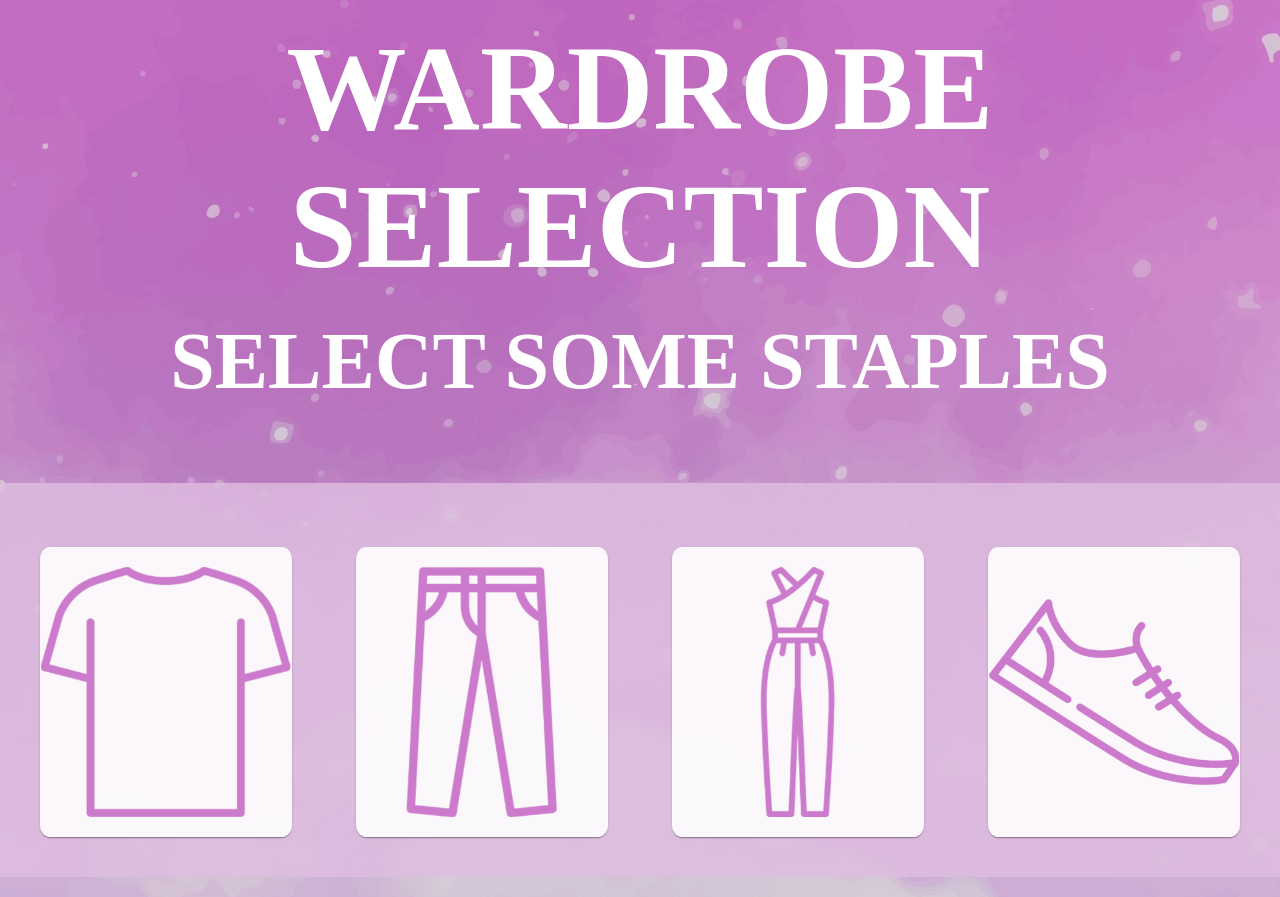
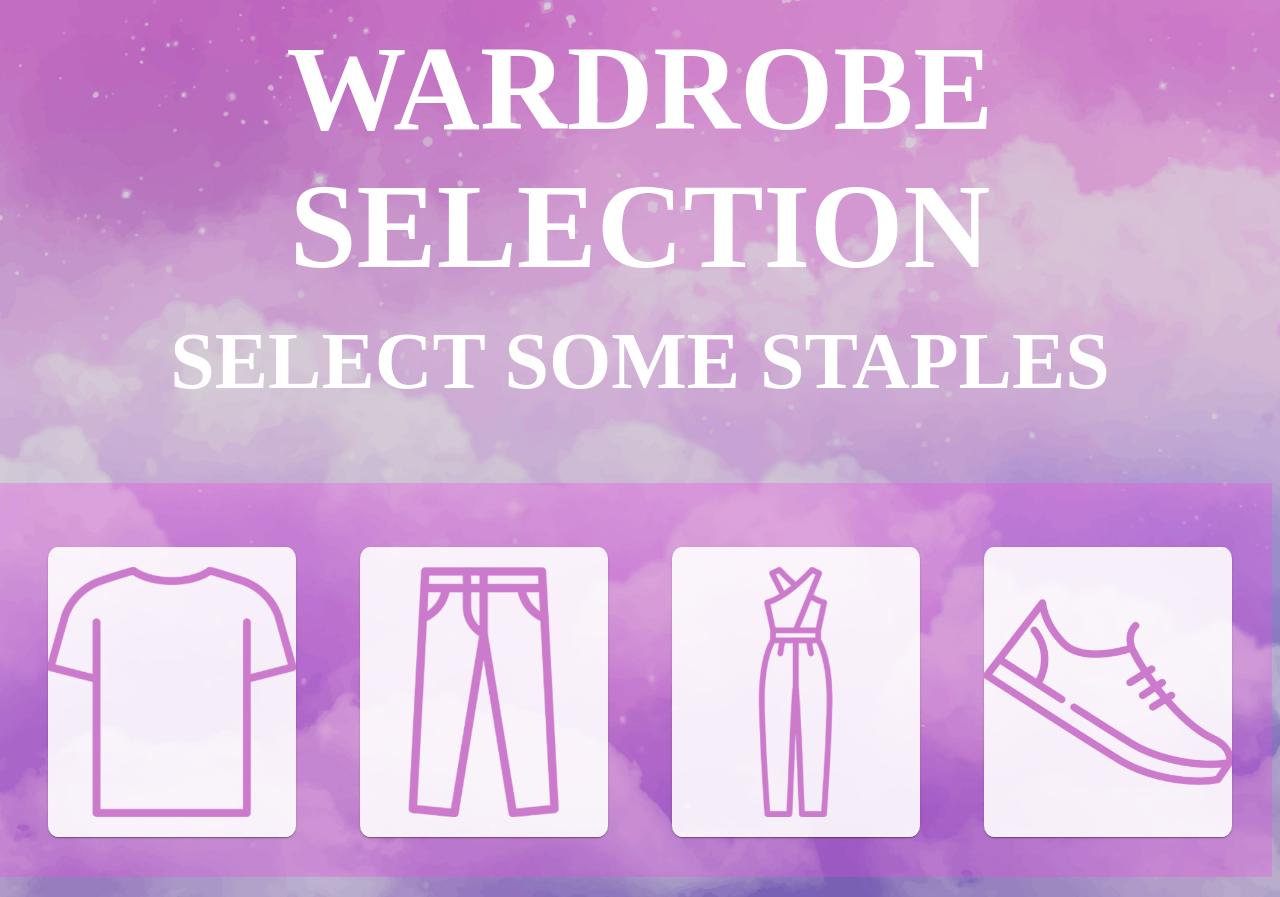
Before and after one commit to CaitiGre/Llamafy-Group-Project, a React (Create React App) app: page /wardrobeSelection in a window 1280 px wide. Built offline with nearby package versions, Linux system fonts and the light colour scheme; the HTML template or start-up script is replaced by a standard one; a web font is replaced by a local one.

Commit message:
Change Card Box backgroun colour

```diff
--- a/src/components/ClothesSelection/ClothesSelection.jsx
+++ b/src/components/ClothesSelection/ClothesSelection.jsx
@@ -89,7 +89,7 @@ function ClothesSelection() {
               className="clothe-card"
               sx={{
                 borderRadius: "4%",
-                backgroundColor: "rgba(255, 255, 255, 0.89)",
+                backgroundColor: "rgba(255, 255, 255, 0.2)",
                 margin: "20px",
                 padding: "20px",
                 justifyContent: "center",
@@ -113,7 +113,7 @@ function ClothesSelection() {
           container
           spacing={{ xs: 2, md: 3 }}
           columns={{ xs: 2, sm: 6, md: 9, lg: 12 }}
-          sx={{ justifyContent: "center" }}
+          sx={{ justifyContent: "center", backgroundColor: "rgba(235, 73, 227, 0.315)" }}
         >
           {clothesItems.map((item, index) => (
             <Grid key={index} item xs={3}>
@@ -147,6 +147,7 @@ function ClothesSelection() {
           top: "50%",
           left: "50%",
           transform: "translate(-50%, -50%)",
+          outline: 'none'
         }}
       >
         <Box
@@ -161,9 +162,9 @@ function ClothesSelection() {
           <Box sx={{ padding: "40px", position: "relative" }}>
             <Button
               onClick={handleCloseModal}
-              sx={{ position: "absolute", top: 8, right: 2, padding:"5px" }}
+              sx={{ position: "absolute", top: 8, right: 2, padding: "5px" }}
             >
-              <img src= {close} alt="close button" width="20px"/>
+              <img src={close} alt="close button" width="20px" />
             </Button>
             {selectedItem && (
               <Typography variant="h4" sx={{ textAlign: "center" }}>
--- a/src/index.css
+++ b/src/index.css
@@ -1,6 +1,5 @@
 body {
-  width: 100vw;
-  margin: 0;
+  background-size: cover;
   background-color: #BFA2DB;
   background-image: url("assets/backgroundClouds.jpg");
 }
```
